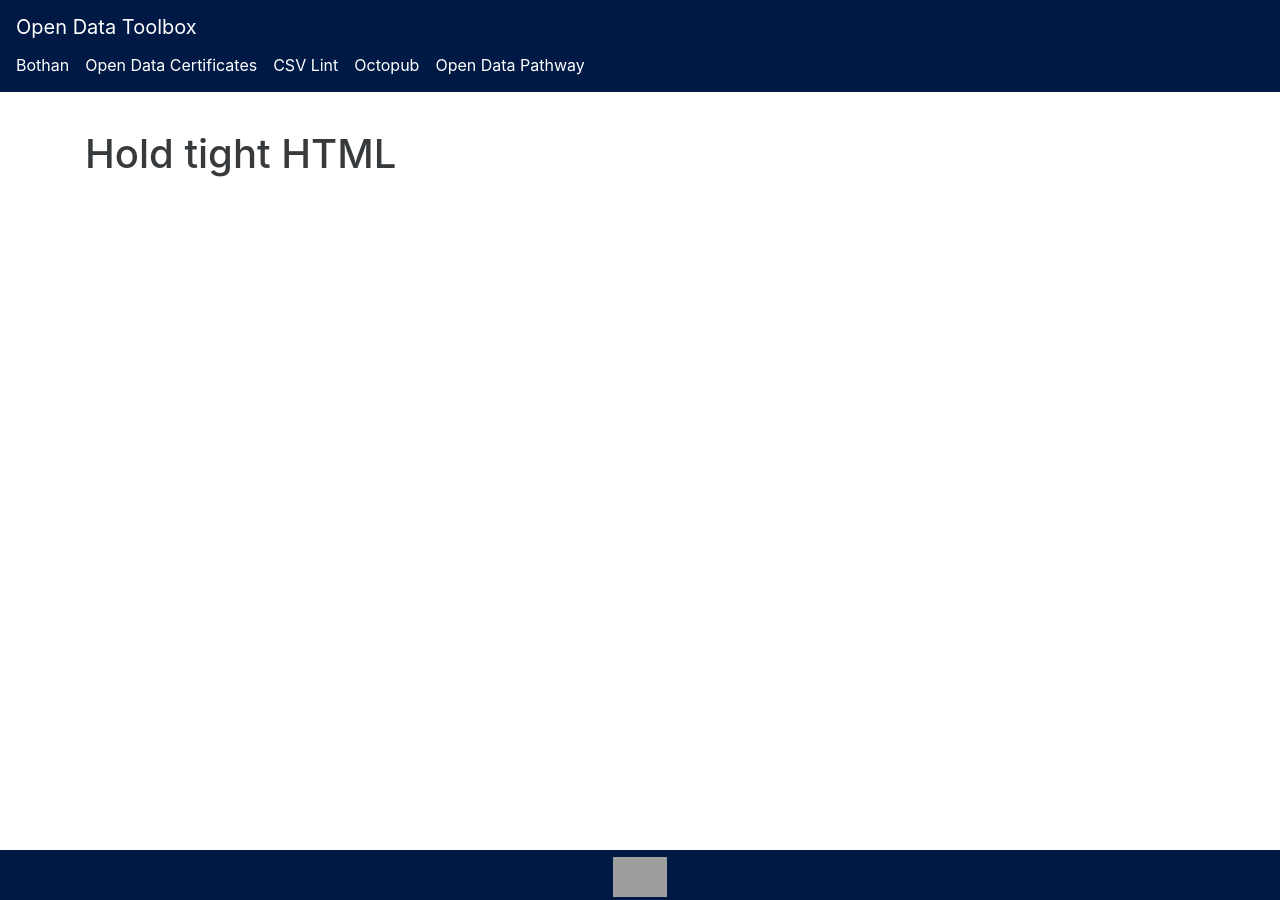
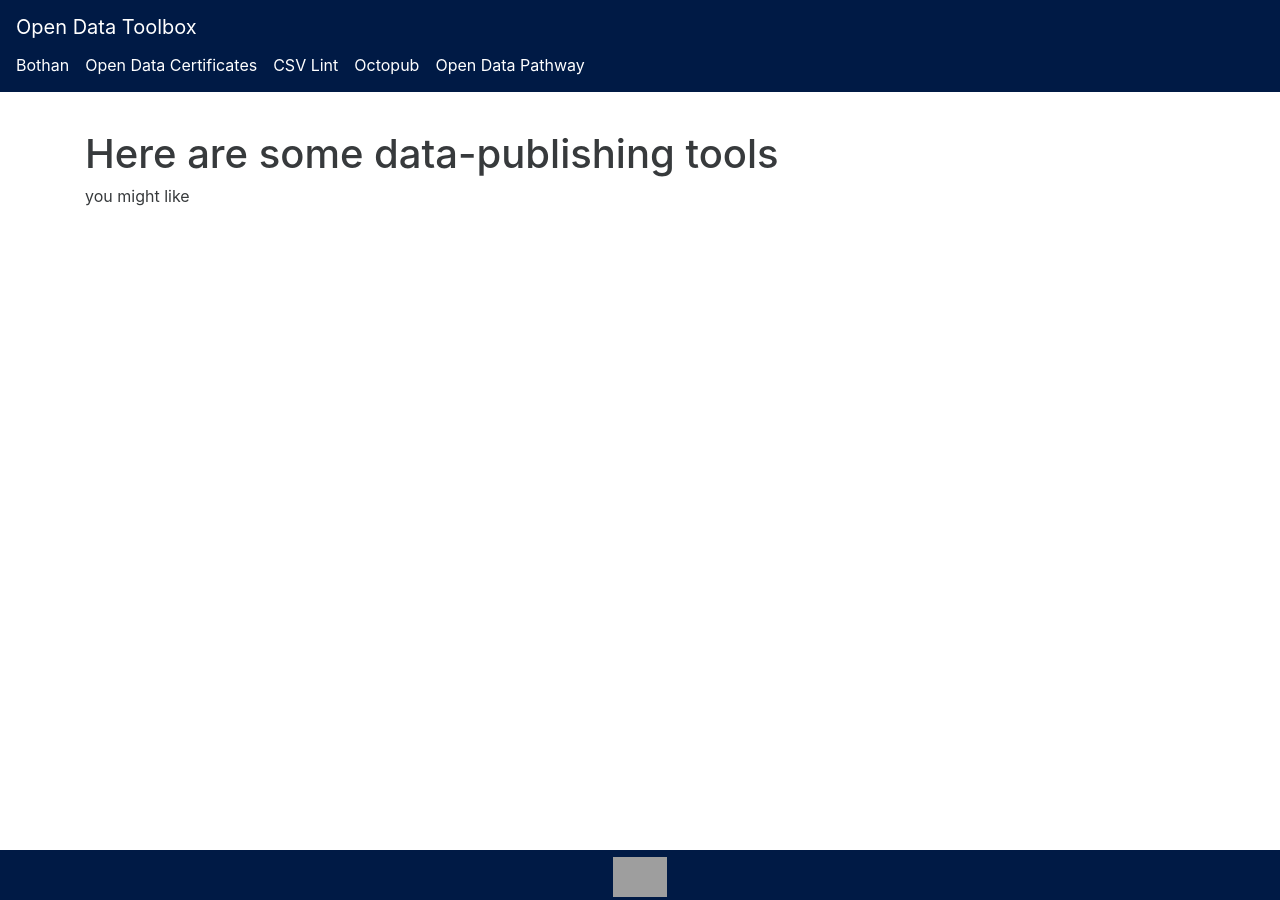
Before and after one commit to theodi/toolbox, a Jekyll site: the page built from index.md, in a window 1280 px wide. Built offline with Jekyll 4.4.1, drawn with Linux system fonts in a browser that asks for light colours; nearby versions of some CDN libraries; grey boxes are pictures that could not be loaded.

Commit message:
Better words

```diff
--- a/index.md
+++ b/index.md
@@ -1,4 +1,6 @@
 ---
 ---
 
-# Hold tight HTML
+# Here are some data-publishing tools
+
+you might like
```
